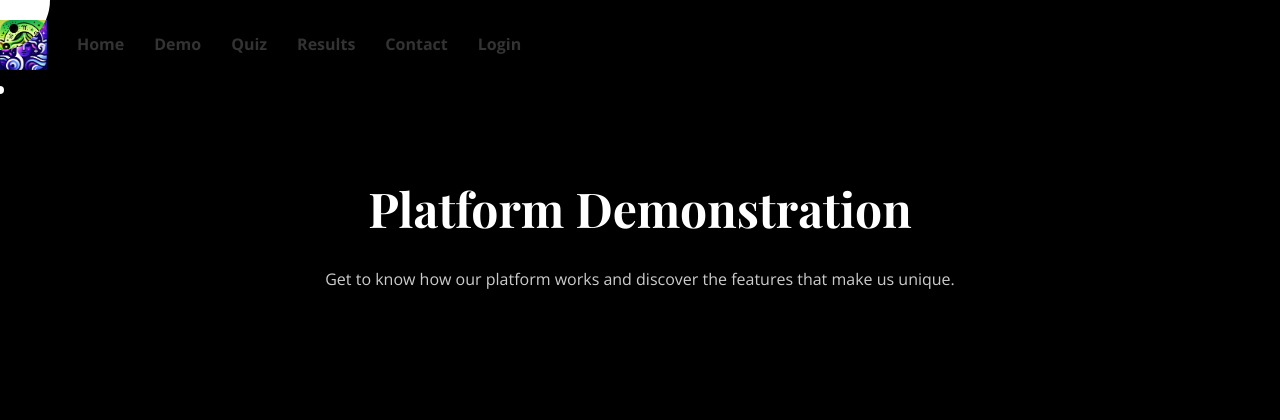
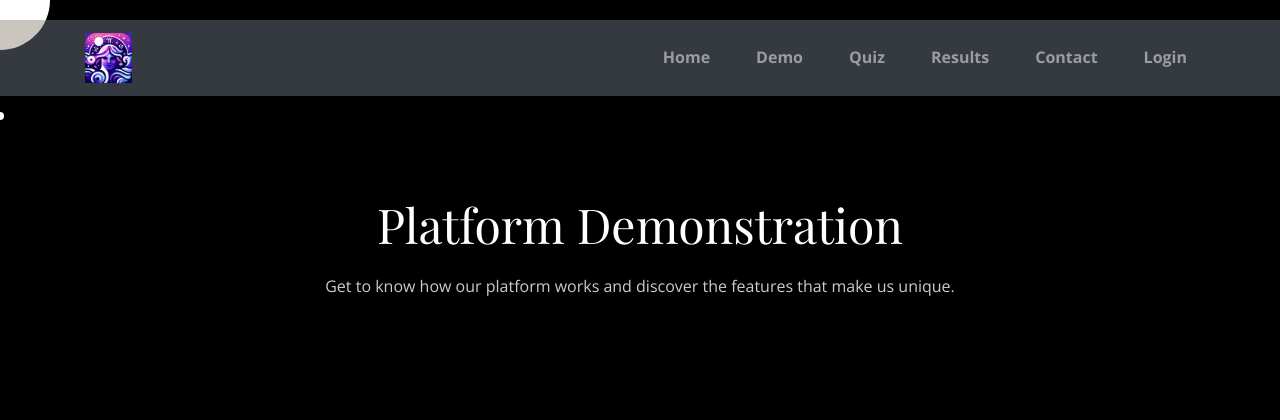
Before and after one commit to Nimeesh-Patel/Estrolity, a PHP site: page /video-demo.html in a window 1280 px wide. Shown: the top 420 px of the page. Run offline with PHP 8.4, Linux system fonts and the light colour scheme.

Commit message:
included video

```diff
--- a/index.html
+++ b/index.html
@@ -31,7 +31,7 @@
         </nav>
     </header>
 
-    <canvas id="starfield"></canvas> <!-- Moved outside for full-page background -->
+    <canvas id="starfield"></canvas>
     <div id="cursorDot"></div>
     <div id="cursorCircle"></div>
 
--- a/quiz_style.css
+++ b/quiz_style.css
@@ -8,9 +8,7 @@ body{
 
 .image {
 
-  margin-left: 800px;
-}
-.div {
+  margin-left: 800px;.div {
     align-items: center;
     /* background-color: #000000; */
     display: flex;
@@ -46,6 +44,8 @@ body{
       padding: 0 20px;
     }
   }
+
+}
 
   /* .div-2:hover{
     background-image : linear-gradient(0deg,#4a4384,#000000);
--- a/video-demo.html
+++ b/video-demo.html
@@ -4,23 +4,31 @@
     <meta charset="UTF-8">
     <meta name="viewport" content="width=device-width, initial-scale=1.0">
     <title>Video Demonstration - Astrology and Personality Traits</title>
+    <link rel="stylesheet" href="https://stackpath.bootstrapcdn.com/bootstrap/4.5.2/css/bootstrap.min.css">
     <link rel="stylesheet" href="styles.css">
 </head>
 <body>
     <header>
-        <div class="container">
-            <nav>
-                <ul>
-                    <img src="logo1ed.png" alt="Astrology Logo" id="logo">
-                    <li><a href="index.html">Home</a></li>
-                    <li><a href="video-demo.html">Demo</a></li>
-                    <li><a href="quiz-intro.html">Quiz</a></li>
-                    <li><a href="#results">Results</a></li>
-                    <li><a href="#contact">Contact</a></li>
-                    <li><a href="login.html">Login</a></li>
-                </ul>
-            </nav>
-        </div>
+        <nav class="navbar navbar-expand-lg navbar-dark bg-dark">
+            <div class="container">
+                <a class="navbar-brand" href="index.html">
+                    <img src="logo1ed.png" alt="Astrology Logo" height="50">
+                </a>
+                <button class="navbar-toggler" type="button" data-toggle="collapse" data-target="#navbarNav" aria-controls="navbarNav" aria-expanded="false" aria-label="Toggle navigation">
+                    <span class="navbar-toggler-icon"></span>
+                </button>
+                <div class="collapse navbar-collapse" id="navbarNav">
+                    <ul class="navbar-nav ml-auto">
+                        <li class="nav-item"><a class="nav-link" href="index.html">Home</a></li>
+                        <li class="nav-item"><a class="nav-link" href="video-demo.html">Demo</a></li>
+                        <li class="nav-item"><a class="nav-link" href="quiz-intro.html">Quiz</a></li>
+                        <li class="nav-item"><a class="nav-link" href="results.html">Results</a></li>
+                        <li class="nav-item"><a class="nav-link" href="about_us_page.html">Contact</a></li>
+                        <li class="nav-item"><a class="nav-link" href="login.html">Login</a></li>
+                    </ul>
+                </div>
+            </div>
+        </nav>
     </header>
 
     <div id="cursorDot"></div>
@@ -36,10 +44,9 @@
 
         <section class="video-section">
             <div class="container">
-                <!-- Embed Video -->
                 <video controls>
-                    <source src="path_to_your_video.mp4" type="video/mp4">
-                    Your browser does not support the video tag.
+                    <source src="star.mp4" type="video/mp4">
+                    <track label="English" kind="subtitles" scrlang="en" src="ademo.vtt" default>
                 </video>
                 <p class="video-caption">Explore the connection between stars and personality traits.</p>
             </div>
```
Also changed, not shown: login.html (+22 -3 lines), 2 other files.
